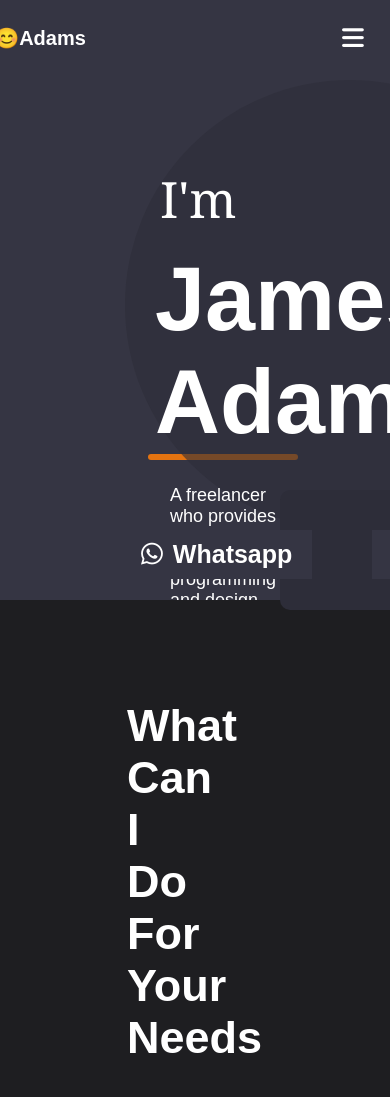
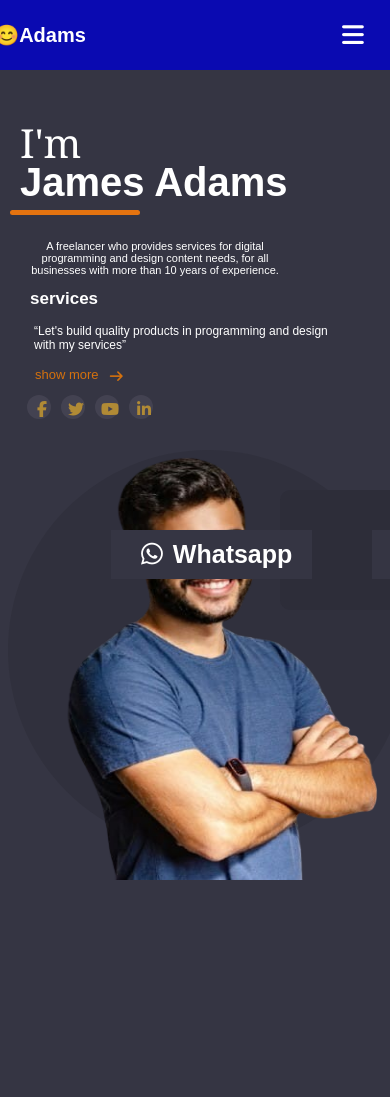
Before and after one commit to ghulamhassan99/my_website, a plain HTML site: page index.html in a window 390 px wide. Shown: the top 1097 px of the page. Drawn offline with Linux system fonts and the light colour scheme; a web font is replaced by a local one.

Commit message:
new hasan

```diff
--- a/style.css
+++ b/style.css
@@ -80,24 +80,23 @@ a:hover {
 /* mobile k liye veiw    nav bar  */
 @media only screen and (min-width:200px)and (max-width:768px){
   nav{
+    display: flex;
     flex-direction: column;
     width: 100%;
     color: yellow;
-    height: 100px;
     position: relative;
     top: 0;
     left: 0;
     justify-content: center;
     align-items: center;
-    background-color: #353543;
+    background-color: #0a0ab1;
 
   }
   .logo{
     position: relative;
     left: -230px;
-
     margin: 0;
-    top: 15px;
+    top: 27px;
     font-size: 20px;
   }
   ul{
@@ -117,6 +116,7 @@ a:hover {
   display: flex;
   align-items: flex-end;
   justify-content: center;
+  padding-top: 25px;
 }
 #menu{
   font-size: 30px;
@@ -126,6 +126,8 @@ a:hover {
   top: 20px;
 }
 }
+/* mobile k liye veiw nav bar end  */
+
 /* HERO SECTION START */
 .main {
   display: flex;
@@ -272,9 +274,129 @@ a:hover {
 
 /* HERO SECTION END */
 
+/* HERO SECTION MEDIA QUERY START */
+@media only screen and (min-width: 200px) and (max-width:768px) {
+  .main {
+    flex-direction: column;
+    height: auto;
+  }
+
+  .left {
+    padding-left: 0;
+    padding-top: 20px;
+    text-align: center;
+    display: flex;
+    flex-direction: column;
+    align-items: center;
+  }
+
+  .para_1 {
+    padding-left: 20px;
+    padding-top: 50px;
+    font-size: 40px;
+    position: absolute;
+    left: 0px;
+  }
+
+  .heading_1 {
+    padding-left: 20px;
+    padding-top: 10px;
+    font-size: 40px;
+    position: absolute;
+    left: 0px;
+    top: 105px;
+  }
+
+  .hrline {
+    width: 130px;
+    height: 5px;
+    left: -120px;
+    top: 145px;
+
+  }
+
+  .para_2 {
+   width: 130%;
+   font-size: 11px;
+   position: relative;
+   left: -40px;
+   top: -10px;
+   padding: 0px 120px;
+  }
+
+  .right {
+    position: relative;
+    top: -740px;
+    left: 30px;
+    display: flex;
+    flex-direction: column;
+    justify-content: center;
+    align-items: flex-start;
+  }
+
+  .heading_2 {
+    padding-left: 0;
+    padding-top: 10%;
+    font-size: 17px;
+  }
+
+  .para_3 {
+    /* width: 100%; */
+    /* margin:auto; */
+    position: relative;
+    top: 10px;
+    left: -40px;
+    font-size: 12px;
+    margin: 5px 44px;
+  }
+
+  .contact {
+    font-size: 13px;
+    position: relative;
+    top: 20px;
+    left: 5px;
+  }
+  .contact i{
+    font-size: 13px;
+  }
+
+  .icon_2 {
+    position: relative;
+    left: -40px;
+    top: 30px;
+  }
+
+  .child_icon_2 {
+    width: 24px;
+    height: 24px;
+  }
+
+  .child_icon_2 i {
+    font-size: 16px;
+  }
+
+
+  .circle {
+    width: 400px;
+    height: 400px;
+    position: absolute;
+    top: 450px;
+    left: 8px;
+  }
+
+  .img_1 {
+    position: relative;
+    left: 10px;
+    top: -110px;
+    width: 100%;
+    height: 499px;
+
+  }
+
+}
 
 /* LINK BAR SECTIN START */
-.linkbar {
+ .linkbar {
   position: absolute;
   top: 490px;
   z-index: 3;
@@ -282,7 +404,7 @@ a:hover {
   width: 62%;
   height: 120px;
   border-radius: 10px;
-  /* color: rgb(255, 196, 0); */
+   color: rgb(255, 196, 0);
   background-color: #2D2D39;
   margin: auto;
 
@@ -499,4 +621,4 @@ footer .social_links span a {
   display: block;
 }
 
-/* ITEMS SECTION END  */
+ITEMS SECTION END  */
```
